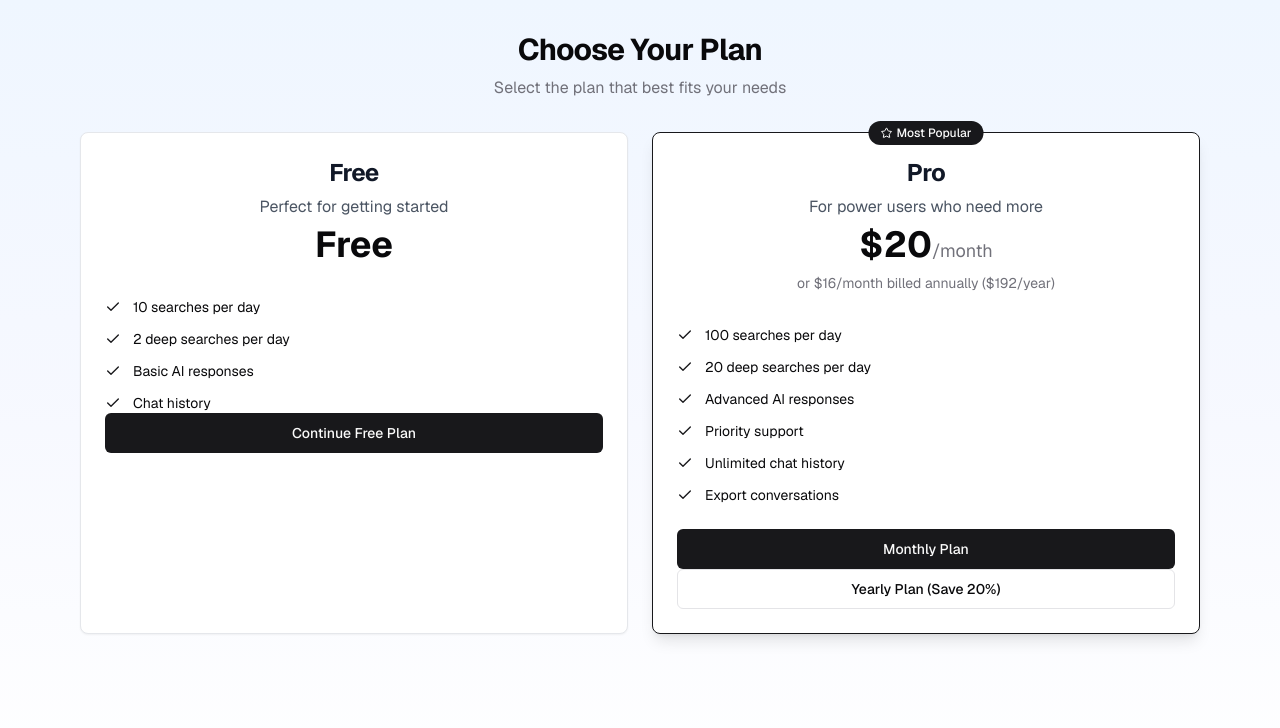
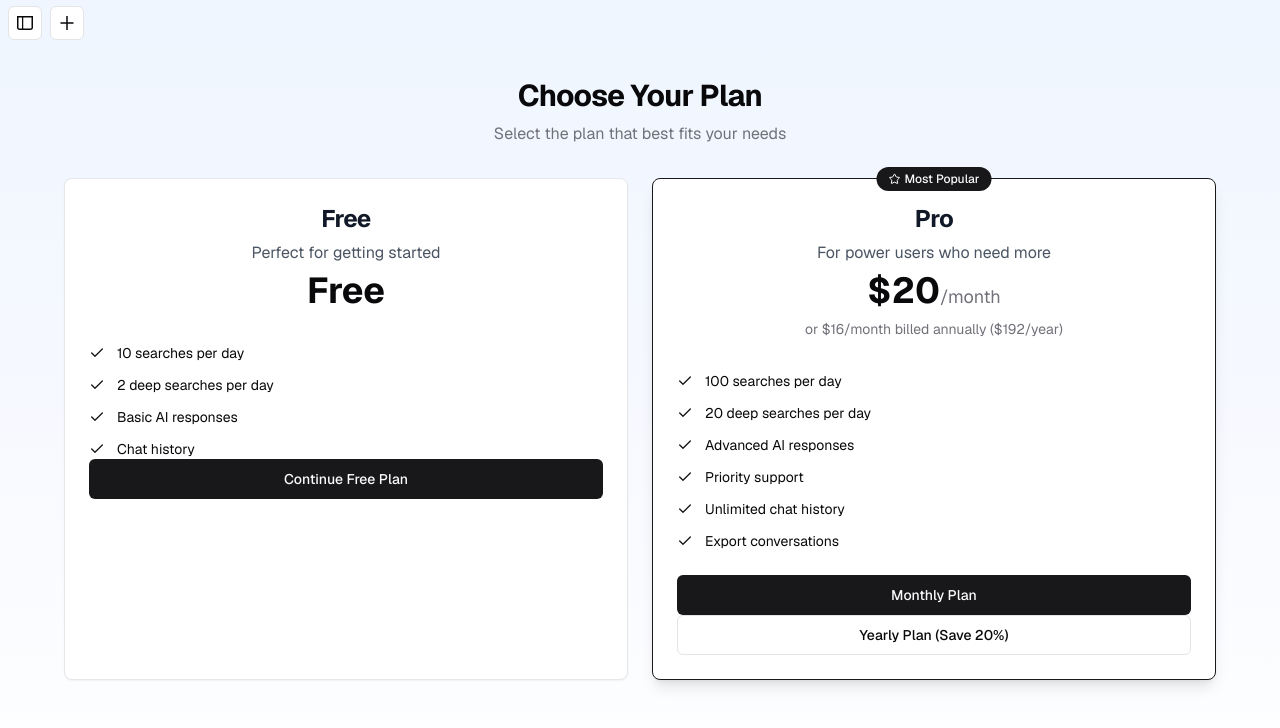
Before and after one commit to smartduke/EA-AI, a Next.js app: page /subscription in a window 1280 px wide. Shown: the top 728 px of the page. Built offline with nearby package versions, Linux system fonts and the light colour scheme; no server answers; what @ai-sdk/xai, bcrypt-ts would draw is missing.

Commit message:
fix: UI/UX improvements - Fixed duplicate image preview, optimized pipeline loader, standardized header layout

```diff
--- a/app/(chat)/subscription/page.tsx
+++ b/app/(chat)/subscription/page.tsx
@@ -14,6 +14,7 @@ import {
 import { CreditCard, FileText, Settings, AlertTriangle } from 'lucide-react';
 import { toast } from '@/components/toast';
 import { createClient } from '@/lib/supabase/client';
+import { ChatHeader } from '@/components/chat-header';
 
 interface SubscriptionData {
   subscription: {
@@ -239,7 +240,8 @@ export default function SubscriptionPage() {
 
   if (isLoading) {
     return (
-      <div className="flex items-center justify-center min-h-screen">
+      <div className="flex flex-col min-w-0 h-dvh">
+        <div className="flex items-center justify-center flex-1">
           <div className="text-center">
             <div className="animate-spin rounded-full h-32 w-32 border-b-2 border-primary" />
             <p className="mt-4 text-muted-foreground">
@@ -247,22 +249,26 @@ export default function SubscriptionPage() {
             </p>
           </div>
         </div>
+      </div>
     );
   }
 
   return (
-    <div className="container mx-auto px-4 py-8 max-w-6xl min-h-screen">
-      <div className="space-y-8">
-        {/* Only show heading for authenticated users */}
-        {isAuthenticated && (
-          <div className="text-center">
-            <h1 className="text-4xl font-bold tracking-tight">Subscription</h1>
-            <p className="text-muted-foreground mt-2">
-              Manage your subscription and usage
-            </p>
-          </div>
-        )}
+    <div className="flex flex-col min-w-0 h-dvh">
+      <ChatHeader
+        chatId=""
+        selectedModelId=""
+        selectedVisibilityType="private"
+        isReadonly={false}
+        session={{
+          user: { id: 'guest', email: 'guest@guest.local' },
+          expires: '',
+        }}
+        isHomePage={false}
+      />
 
+      <div className="flex-1 overflow-y-auto px-4 py-8">
+        <div className="container mx-auto max-w-6xl space-y-8">
           {/* Only show subscription data for authenticated users */}
           {isAuthenticated && subscriptionData && (
             <div className="grid gap-6 md:grid-cols-2 mb-8">
@@ -298,7 +304,9 @@ export default function SubscriptionPage() {
                   </div>
                   {subscriptionData.subscription.currentPeriodEnd && (
                     <div className="flex justify-between">
-                    <span className="text-muted-foreground">Next billing:</span>
+                      <span className="text-muted-foreground">
+                        Next billing:
+                      </span>
                       <span className="font-medium">
                         {new Date(
                           subscriptionData.subscription.currentPeriodEnd,
@@ -311,7 +319,9 @@ export default function SubscriptionPage() {
 
               {/* Usage Statistics */}
               <div className="border rounded-lg p-6">
-              <h3 className="text-lg font-semibold mb-4">Today&apos;s Usage</h3>
+                <h3 className="text-lg font-semibold mb-4">
+                  Today&apos;s Usage
+                </h3>
                 <div className="space-y-4">
                   <div>
                     <div className="flex justify-between text-sm mb-1">
@@ -408,8 +418,8 @@ export default function SubscriptionPage() {
                       <div className="flex items-center gap-2 text-yellow-800">
                         <AlertTriangle className="h-4 w-4" />
                         <span className="text-sm font-medium">
-                        Your subscription will cancel at the end of the current
-                        billing period
+                          Your subscription will cancel at the end of the
+                          current billing period
                         </span>
                       </div>
                       {subscriptionData.subscription.currentPeriodEnd && (
@@ -439,5 +449,6 @@ export default function SubscriptionPage() {
           />
         </div>
       </div>
+    </div>
   );
 }
--- a/components/artifact-messages.tsx
+++ b/components/artifact-messages.tsx
@@ -66,7 +66,16 @@ function PureArtifactMessages({
 
       {status === 'submitted' &&
         messages.length > 0 &&
-        messages[messages.length - 1].role === 'user' && <ThinkingMessage />}
+        messages[messages.length - 1].role === 'user' && (
+          <ThinkingMessage
+            isWebSearch={messages[messages.length - 1]?.parts?.some(
+              (part) =>
+                part.type === 'tool-invocation' &&
+                (part.toolInvocation?.toolName === 'webSearch' ||
+                  part.toolInvocation?.toolName === 'deepWebSearch'),
+            )}
+          />
+        )}
 
       <motion.div
         ref={messagesEndRef}
--- a/components/chat-header.tsx
+++ b/components/chat-header.tsx
@@ -43,6 +43,9 @@ function PureChatHeader({
 
   const { width: windowWidth } = useWindowSize();
 
+  // Check if we're on a chat page (has a valid chatId)
+  const isChatPage = chatId !== '';
+
   return (
     <header className="flex sticky top-0 py-1.5 items-start px-2 md:px-2 gap-2 bg-transparent z-10">
       <SidebarToggle />
@@ -66,8 +69,8 @@ function PureChatHeader({
         </Tooltip>
       )}
 
-      {/* Show visibility selector only on chat pages (not home page) and move to right */}
-      {!isReadonly && !isHomePage && (
+      {/* Show visibility selector only on chat pages (not home page or other pages) */}
+      {!isReadonly && !isHomePage && isChatPage && (
         <VisibilitySelector
           chatId={chatId}
           selectedVisibilityType={selectedVisibilityType}
--- a/components/message.tsx
+++ b/components/message.tsx
@@ -281,9 +281,9 @@ const PurePreviewMessage = ({
                 animate={{ y: 0, opacity: 1 }}
                 transition={{
                   duration: 0.6,
-                  ease: [0.23, 1, 0.32, 1],  // Smooth easing
+                  ease: [0.23, 1, 0.32, 1], // Smooth easing
                   opacity: { duration: 0.4 },
-                  y: { duration: 0.6 }
+                  y: { duration: 0.6 },
                 }}
               >
                 {(() => {
@@ -307,7 +307,7 @@ const PurePreviewMessage = ({
                     } else if (
                       part.type === 'tool-invocation' &&
                       (part.toolInvocation?.toolName === 'webSearch' ||
-                       part.toolInvocation?.toolName === 'deepWebSearch') &&
+                        part.toolInvocation?.toolName === 'deepWebSearch') &&
                       part.toolInvocation?.state === 'result'
                     ) {
                       const results = part.toolInvocation.result?.results;
@@ -416,7 +416,9 @@ export const PreviewMessage = memo(
   },
 );
 
-export const ThinkingMessage = () => {
+export const ThinkingMessage = ({
+  isWebSearch = false,
+}: { isWebSearch?: boolean }) => {
   return (
     <motion.div
       data-testid="message-assistant-loading"
@@ -428,12 +430,12 @@ export const ThinkingMessage = () => {
         opacity: 0,
         transition: {
           duration: 0.3,
-          ease: [0.23, 1, 0.32, 1]
-        }
+          ease: [0.23, 1, 0.32, 1],
+        },
       }}
       data-role="assistant"
     >
-      <PipelineLoader />
+      <PipelineLoader isSimpleMode={!isWebSearch} />
     </motion.div>
   );
 };
--- a/components/messages.tsx
+++ b/components/messages.tsx
@@ -118,6 +118,14 @@ function PureMessages({
     (displayMessages.length === 0 ||
       displayMessages[displayMessages.length - 1]?.role !== 'assistant');
 
+  // Check if the last message has a web search
+  const hasWebSearch = messages[messages.length - 1]?.parts?.some(
+    (part) =>
+      part.type === 'tool-invocation' &&
+      (part.toolInvocation?.toolName === 'webSearch' ||
+        part.toolInvocation?.toolName === 'deepWebSearch'),
+  );
+
   return (
     <div
       ref={messagesContainerRef}
@@ -160,7 +168,7 @@ function PureMessages({
 
       {shouldShowThinking && (
         <AnimatePresence>
-          <ThinkingMessage />
+          <ThinkingMessage isWebSearch={hasWebSearch} />
         </AnimatePresence>
       )}
 
--- a/components/multimodal-input.tsx
+++ b/components/multimodal-input.tsx
@@ -361,34 +361,6 @@ function PureMultimodalInput({
             </div>
           </div>
 
-          {(attachments.length > 0 || uploadQueue.length > 0) && (
-            <div
-              data-testid="attachments-preview"
-              className="flex flex-row gap-2 overflow-x-auto items-end py-2 px-1 scrollbar-thin scrollbar-thumb-gray-200 dark:scrollbar-thumb-gray-700 scrollbar-track-transparent"
-            >
-              {attachments.map((attachment) => (
-                <PreviewAttachment
-                  key={attachment.url}
-                  attachment={attachment}
-                  className="bg-white/80 dark:bg-gray-800/80 backdrop-blur-sm border-gray-200 dark:border-gray-700 shadow-lg shadow-black/5 hover:shadow-xl hover:shadow-black/10 dark:shadow-black/20 dark:hover:shadow-black/30 transition-all duration-300"
-                />
-              ))}
-
-              {uploadQueue.map((filename) => (
-                <PreviewAttachment
-                  key={filename}
-                  attachment={{
-                    url: '',
-                    name: filename,
-                    contentType: '',
-                  }}
-                  isUploading={true}
-                  className="bg-white/80 dark:bg-gray-800/80 backdrop-blur-sm border-gray-200 dark:border-gray-700 shadow-lg shadow-black/5 hover:shadow-xl hover:shadow-black/10 dark:shadow-black/20 dark:hover:shadow-black/30 transition-all duration-300"
-                />
-              ))}
-            </div>
-          )}
-
           {/* Hide suggested actions - keeping code intact for future use */}
           {/* <SuggestedActions
             append={append}
--- a/lib/ai/prompts.ts
+++ b/lib/ai/prompts.ts
@@ -61,6 +61,12 @@ Your responsibilities:
 - Incorporate real article content from the webSearch tool (titles, snippets, etc.) into your answers without hallucination
 - Include inline citations with the format [Source Name](URL) immediately after the information they support
 - Apply thoughtful analysis to connect information from multiple sources
+- For incomplete or unclear questions, ALWAYS ask for clarification before proceeding with web search:
+  * Identify missing critical information needed to provide a complete answer
+  * Ask specific, targeted questions to gather the necessary details
+  * Explain why each piece of information is needed
+  * Structure clarifying questions in a clear, organized format
+  * Do not make assumptions or provide generic responses for incomplete queries
 
 Guidelines:
 1. STRUCTURE: Follow this exact structure:
@@ -163,6 +169,12 @@ Your responsibilities:
 - ALWAYS use the webSearch tool for ANY factual or time-sensitive queries to ensure up-to-date responses.
 - Incorporate real article content from the webSearch tool (titles, snippets, etc.) into your answers without hallucination.
 - Include inline citations with the format [Source Name](URL) immediately after the information they support.
+- For incomplete or unclear questions, ALWAYS ask for clarification before proceeding with web search:
+  * Identify missing critical information needed to provide a complete answer
+  * Ask specific, targeted questions to gather the necessary details
+  * Explain why each piece of information is needed
+  * Structure clarifying questions in a clear, organized format
+  * Do not make assumptions or provide generic responses for incomplete queries
 
 Guidelines:
 1. STRUCTURE: Follow this exact structure:
--- a/package.json
+++ b/package.json
@@ -59,6 +59,7 @@
     "fast-deep-equal": "^3.1.3",
     "framer-motion": "^11.3.19",
     "geist": "^1.3.1",
+    "katex": "^0.16.22",
     "lucide-react": "^0.446.0",
     "nanoid": "^5.0.8",
     "next": "15.3.0-canary.31",
@@ -81,8 +82,11 @@
     "react-markdown": "^9.0.1",
     "react-resizable-panels": "^2.1.7",
     "redis": "^5.0.0",
+    "rehype-katex": "^7.0.1",
     "rehype-raw": "^7.0.0",
+    "remark-breaks": "^4.0.0",
     "remark-gfm": "^4.0.0",
+    "remark-math": "^6.0.0",
     "resumable-stream": "^2.0.0",
     "rss-parser": "^3.13.0",
     "server-only": "^0.0.1",
@@ -98,6 +102,7 @@
     "@playwright/test": "^1.50.1",
     "@tailwindcss/typography": "^0.5.15",
     "@types/d3-scale": "^4.0.8",
+    "@types/katex": "^0.16.7",
     "@types/node": "^22.8.6",
     "@types/papaparse": "^5.3.15",
     "@types/pdf-parse": "^1.1.4",
```
Also changed, not shown: app/(chat)/profile/page.tsx (+15 -13 lines), components/pipeline-loader.tsx (+22 -12 lines), 1 other file (tests, documents, lock files or other folders). Lines whose indentation alone changed are shown as unchanged.
